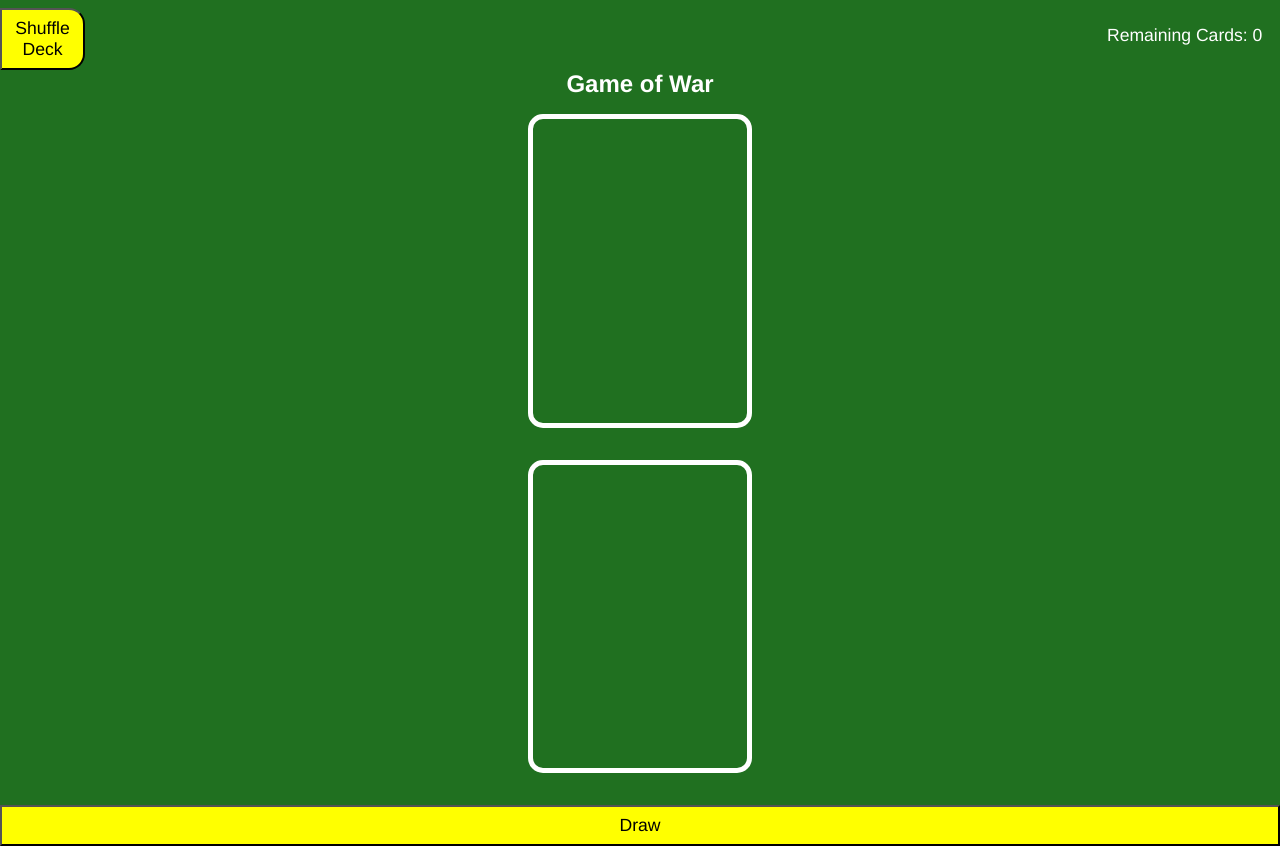
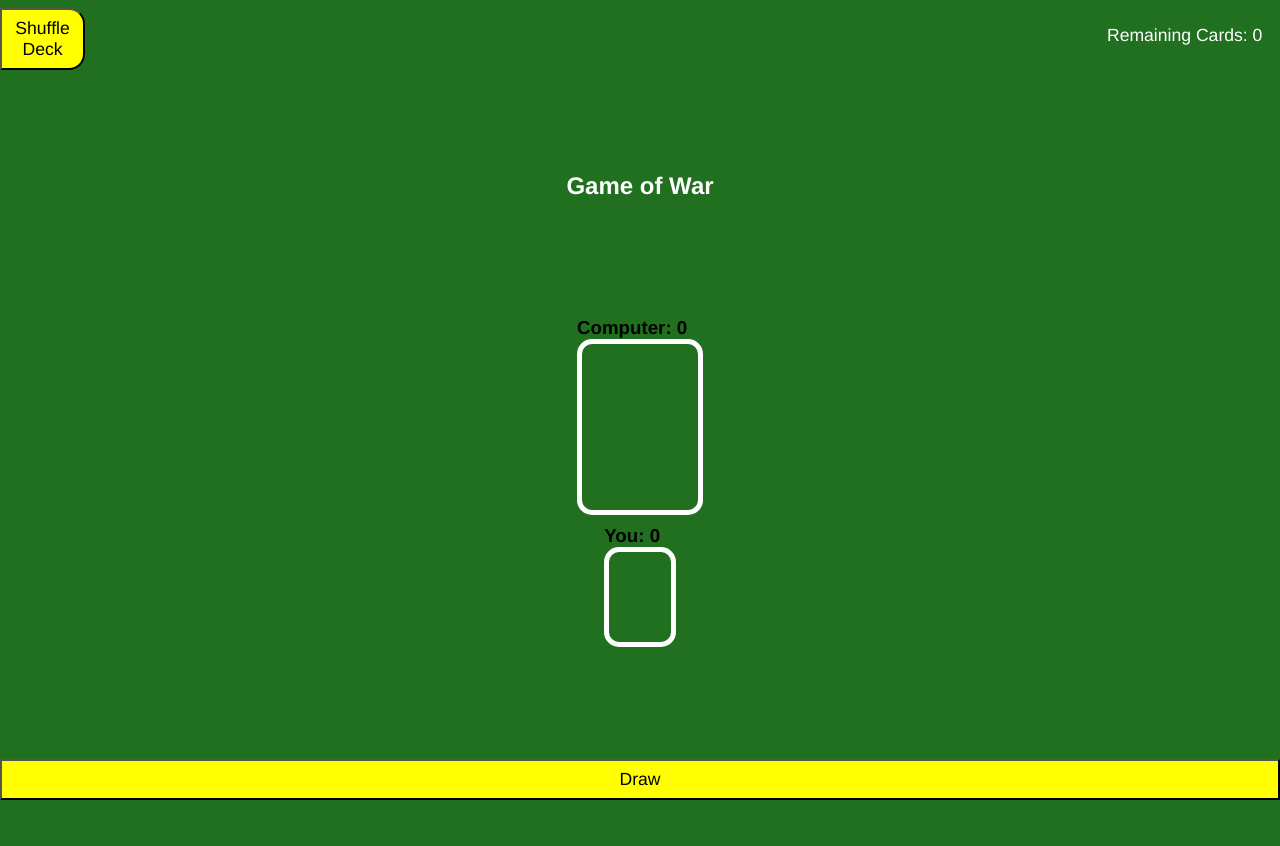
Before and after one commit to jv-pv/Async-JS-War, a website: page index.html in a window 1280 px wide. After the commit the page ends 800 px from the top, so only its background shows below. Drawn offline with Linux system fonts and the light colour scheme.

Commit message:
Added player scores html templetes

```diff
--- a/index.html
+++ b/index.html
@@ -16,8 +16,14 @@
         </section>
         <h2 class="winner-banner">Game of War</h2>
         <section class="cards-container">
-            <div class="card slot-1"></div>
-            <div class="card slot-2"></div>
+            <div class="slot1 wrapper">
+                <h3>Computer: 0</h3>
+                <div class="card"></div>
+            </div>
+            <div class="slot2 wrapper">
+                <h3>You: 0</h3>
+                <div class="card"></div>
+            </div>
         </section>
         <button id="draw-cards" class="draw">Draw</button>
     </main>
```
